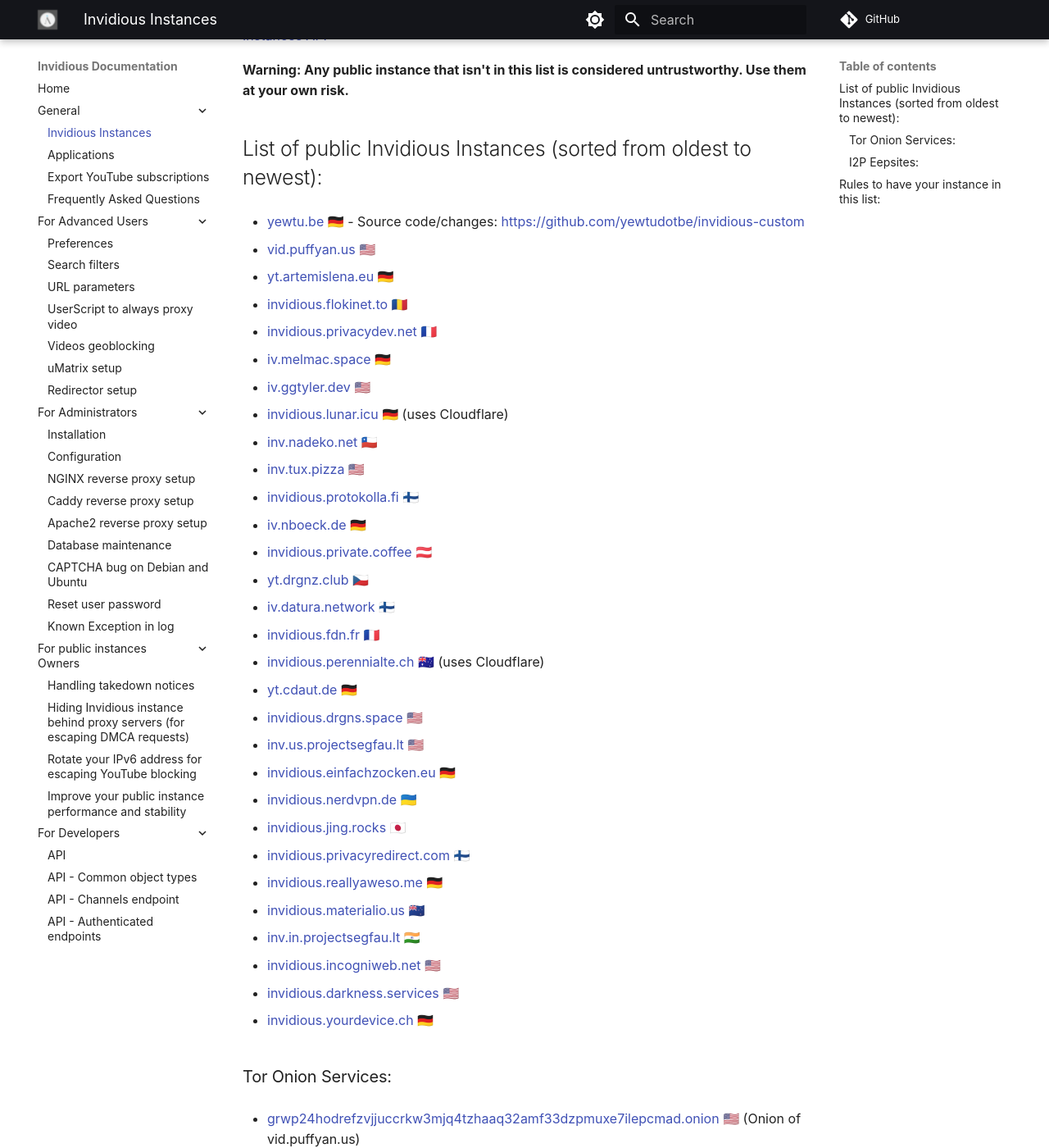
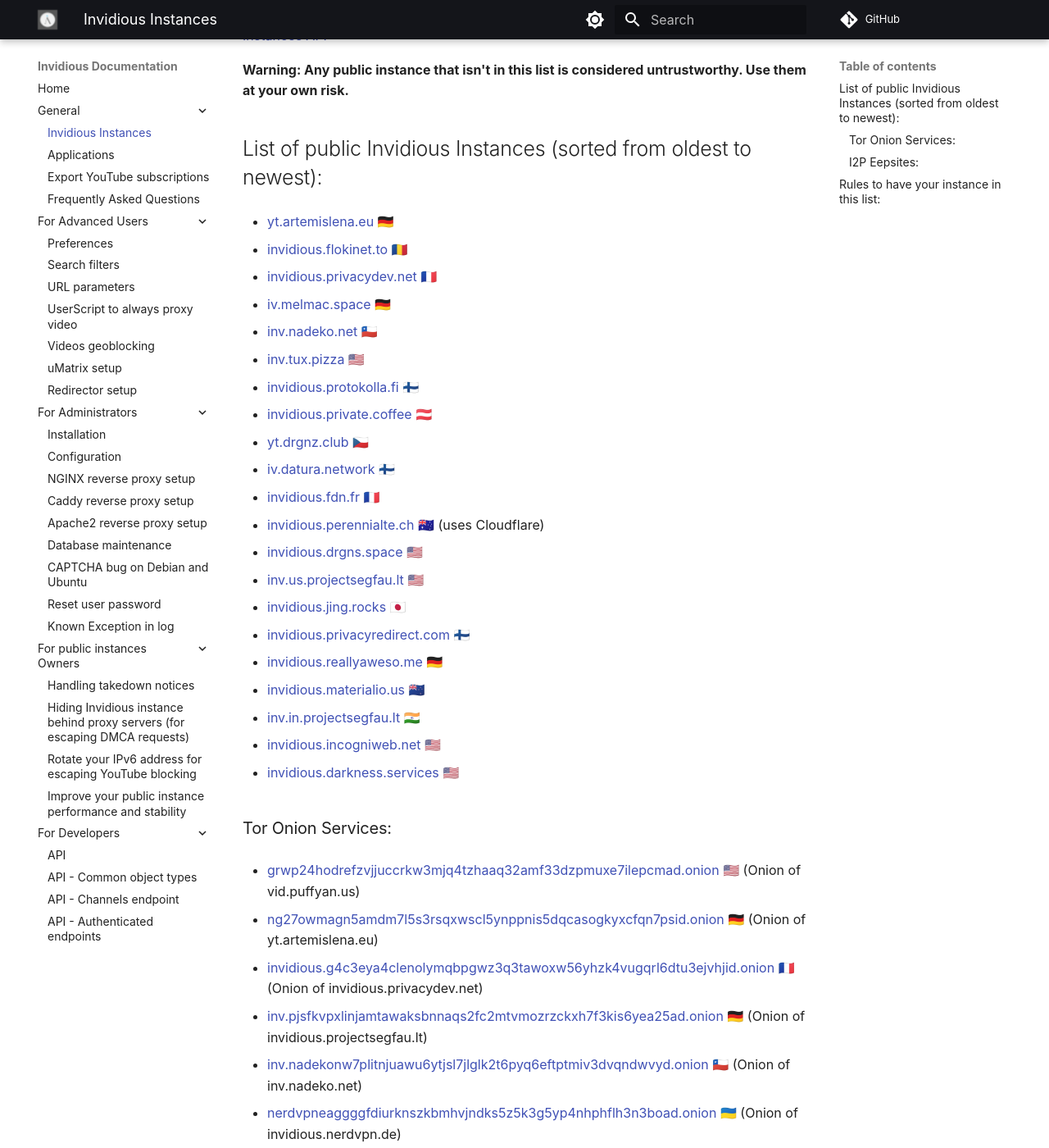
Before and after one commit to iv-org/documentation, an MkDocs documentation site: the page built from docs/instances.md, in a window 1280 px wide and 1400 px high, scrolled down 190 px. Shown: the whole window at 82% size. Built offline with MkDocs 1.6.1 and Material for MkDocs 9.7.7, drawn with Linux system fonts in a browser that asks for light colours; comment, search, counter and statistics services are not loaded.

Commit message:
Remove all instances currently broken by the YouTube change

```diff
--- a/docs/instances.md
+++ b/docs/instances.md
@@ -8,10 +8,6 @@
 
 ## List of public Invidious Instances (sorted from oldest to newest):
 
-* [yewtu.be](https://yewtu.be) 🇩🇪 - Source code/changes: https://github.com/yewtudotbe/invidious-custom
-
-* [vid.puffyan.us](https://vid.puffyan.us) 🇺🇸
-
 * [yt.artemislena.eu](https://yt.artemislena.eu) 🇩🇪
 
 * [invidious.flokinet.to](https://invidious.flokinet.to) 🇷🇴
@@ -20,17 +16,11 @@
 
 * [iv.melmac.space](https://iv.melmac.space) 🇩🇪
 
-* [iv.ggtyler.dev](https://iv.ggtyler.dev) 🇺🇸
-
-* [invidious.lunar.icu](https://invidious.lunar.icu) 🇩🇪 (uses Cloudflare)
-
 * [inv.nadeko.net](https://inv.nadeko.net) 🇨🇱
 
 * [inv.tux.pizza](https://inv.tux.pizza) 🇺🇸
 
 * [invidious.protokolla.fi](https://invidious.protokolla.fi) 🇫🇮
-
-* [iv.nboeck.de](https://iv.nboeck.de) 🇩🇪
 
 * [invidious.private.coffee](https://invidious.private.coffee) 🇦🇹
 
@@ -42,15 +32,9 @@
 
 * [invidious.perennialte.ch](https://invidious.perennialte.ch) 🇦🇺 (uses Cloudflare)
 
-* [yt.cdaut.de](https://yt.cdaut.de) 🇩🇪
-
 * [invidious.drgns.space](https://invidious.drgns.space) 🇺🇸
 
 * [inv.us.projectsegfau.lt](https://inv.us.projectsegfau.lt) 🇺🇸
-
-* [invidious.einfachzocken.eu](https://invidious.einfachzocken.eu) 🇩🇪
-
-* [invidious.nerdvpn.de](https://invidious.nerdvpn.de) 🇺🇦
 
 * [invidious.jing.rocks](https://invidious.jing.rocks) 🇯🇵
 
@@ -66,7 +50,6 @@
 
 * [invidious.darkness.services](https://invidious.darkness.services) 🇺🇸
 
-* [invidious.yourdevice.ch](https://invidious.yourdevice.ch) 🇩🇪
 
 ### Tor Onion Services:
 
```
